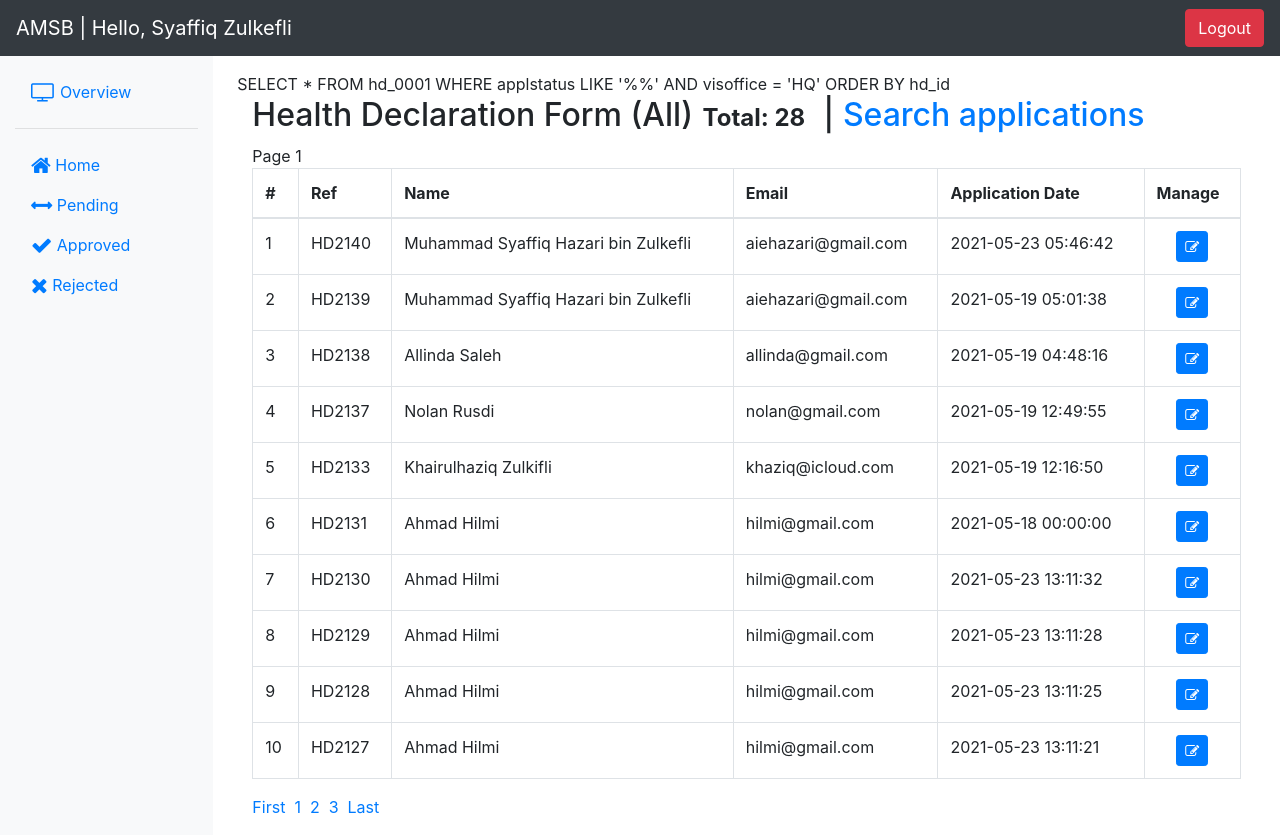
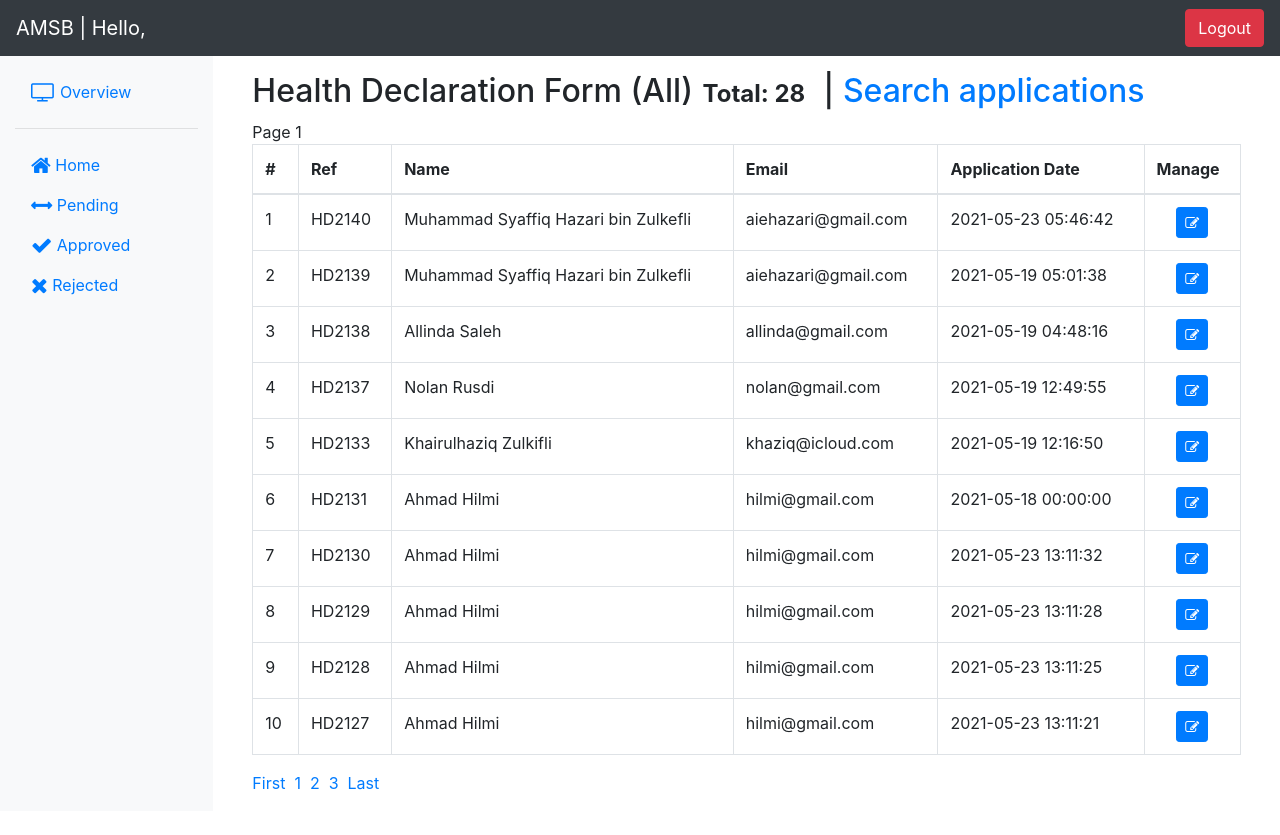
Before and after one commit to hazarii/hdform, a PHP site: the page made by formreview.php in a window 1280 px wide. After the commit the page ends 790 px from the top, so only its background shows below. Run offline with PHP 8.4, Linux system fonts and the light colour scheme; the visitor is signed in with stand-in values (Sample User, id 1); data comes from the database, SQL or seed files in the repository; tables that the repository leaves empty or names only in its code hold one stand-in row (values such as "Sample post").

Commit message:
user ainloc
and prefername

```diff
--- a/formreview.php
+++ b/formreview.php
@@ -101,7 +101,7 @@
 
 
     $start = ($page-1)*$limit;
-echo "SELECT * FROM hd_0001 WHERE applstatus LIKE '$toview' AND visoffice = '$user->ainloc' ORDER BY hd_id";
+//echo "SELECT * FROM hd_0001 WHERE applstatus LIKE '$toview' AND visoffice = '$user->ainloc' ORDER BY hd_id";
     $stmt = $db->prepare("SELECT * FROM hd_0001 WHERE applstatus LIKE '$toview' AND visoffice = '$user->ainloc' ORDER BY hd_id DESC LIMIT $start, $limit");
     $stmt->execute();
 
--- a/login/assets.php
+++ b/login/assets.php
@@ -41,7 +41,7 @@
 $user = $app->UserDetails($_SESSION['user_id']); // get user details
 ?> <body>
 <nav class="navbar navbar-expand-lg navbar-dark bg-dark sticky-top">
-<a class="navbar-brand" <?php if(($user->usertype) < 3) { echo 'href="formreview.php?view="'; } else { echo 'href="#"'; } ?>>AMSB | Hello, <?php echo $user->name; ?></a>
+<a class="navbar-brand" <?php if(($user->usertype) < 3) { echo 'href="formreview.php?view="'; } else { echo 'href="#"'; } ?>>AMSB | Hello, <?php echo $user->prefername; ?></a>
 
 
 <div class="collapse navbar-collapse" id="navbarSupportedContent">
--- a/login/lib/library.php
+++ b/login/lib/library.php
@@ -114,7 +114,7 @@
     {
         try {
             $db = DB();
-            $query = $db->prepare("SELECT user_id, name, username, email, usertype, ainloc FROM users WHERE user_id=:user_id");
+            $query = $db->prepare("SELECT users.user_id, users.name, users.username, users.email, users.usertype, users.ainloc, sy_0100.prefername, sy_0100.DIVISION, sy_0100.Grade FROM users LEFT JOIN sy_0100 ON users.username=sy_0100.empno WHERE users.user_id=:user_id");
             $query->bindParam("user_id", $user_id, PDO::PARAM_STR);
             $query->execute();
             if ($query->rowCount() > 0) {
--- a/login/profile.php
+++ b/login/profile.php
@@ -24,7 +24,7 @@
         <div class="card card-body bg-light">
 
             <p>
-                <h2>Hello <?php echo $user->name ?>,</h2> <br>redirecting to admin page..
+                <h2>Hello <?php echo $user->prefername ?>,</h2> <br>redirecting to admin page..
             </p>
         </div>
     </div>
```
